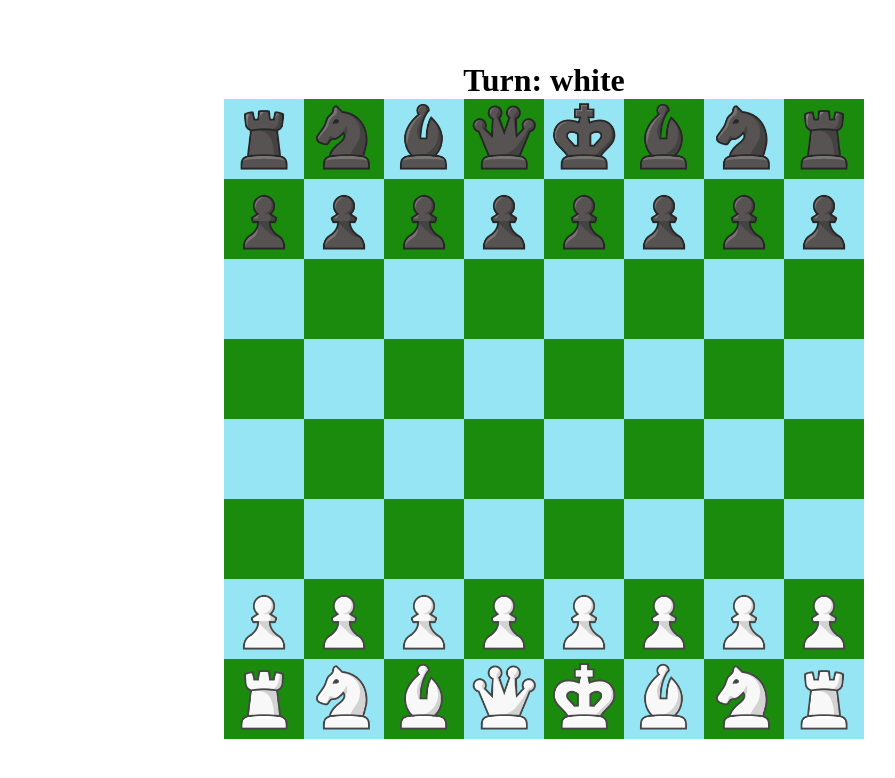
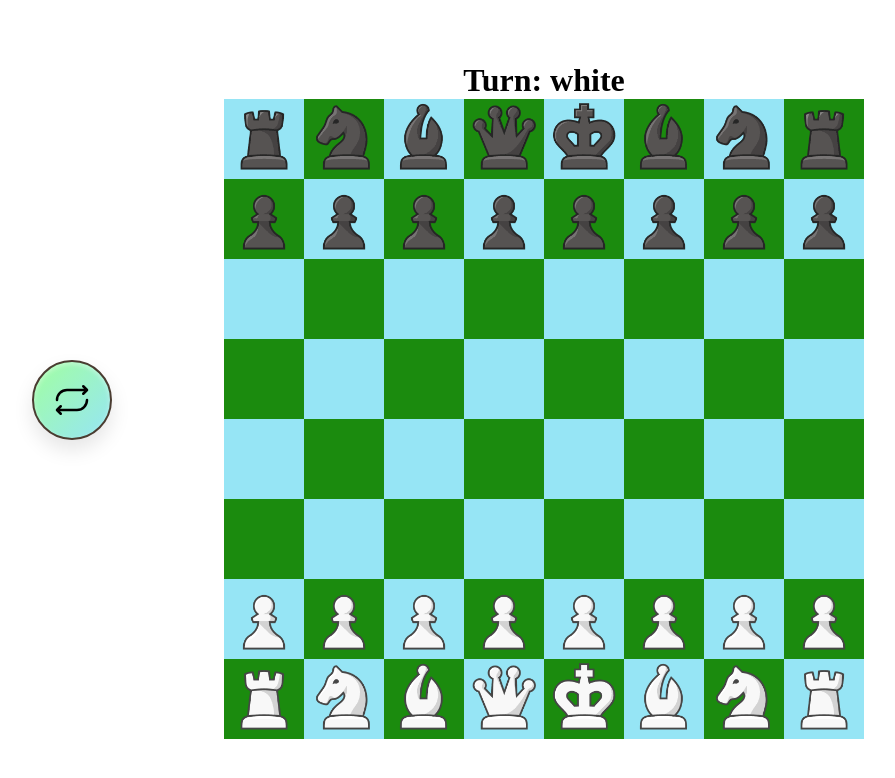
Before and after one commit to Kabadzh0b/TypeScriptChess, a React (Create React App) app: page / in a window 1280 px wide. Shown: the top 778 px of the page, without its empty margins (96-991 px from the left). Built offline with nearby package versions, Linux system fonts and the light colour scheme.

Commit message:
feat: add restart button

```diff
--- a/src/App.css
+++ b/src/App.css
@@ -63,3 +63,30 @@
 .hidden {
   display: none;
 }
+
+.restartButton {
+  position: absolute;
+  top: 50%;
+  left: 10%;
+  transform: translateY(-50%);
+
+  width: 5rem;
+  height: 5rem;
+  border-radius: 50%;
+
+  background-image: linear-gradient(to bottom right, rgb(161, 255, 161), rgb(150, 229, 245));
+
+  border: 2px solid #4a3c31;
+
+  box-shadow:
+    0 10px 20px rgba(0, 0, 0, 0.1),
+    inset 0 2px 5px rgba(255, 255, 255, 0.4);
+
+  display: flex;
+  align-items: center;
+  justify-content: center;
+
+  z-index: 50;
+  cursor: pointer;
+  transition: all 300ms ease;
+}
--- a/src/App.tsx
+++ b/src/App.tsx
@@ -20,6 +20,12 @@ function App() {
   return (
     <div className="app">
       <BoardComponent board={board} setBoard={setBoard} />
+      <button
+          className="restartButton"
+          onClick={restart}
+      >
+          <svg xmlns="http://www.w3.org/2000/svg" width="40" height="40" fill="#000000" viewBox="0 0 256 256"><path d="M24,128A72.08,72.08,0,0,1,96,56H204.69L194.34,45.66a8,8,0,0,1,11.32-11.32l24,24a8,8,0,0,1,0,11.32l-24,24a8,8,0,0,1-11.32-11.32L204.69,72H96a56.06,56.06,0,0,0-56,56,8,8,0,0,1-16,0Zm200-8a8,8,0,0,0-8,8,56.06,56.06,0,0,1-56,56H51.31l10.35-10.34a8,8,0,0,0-11.32-11.32l-24,24a8,8,0,0,0,0,11.32l24,24a8,8,0,0,0,11.32-11.32L51.31,200H160a72.08,72.08,0,0,0,72-72A8,8,0,0,0,224,120Z"></path></svg>
+      </button>
     </div>
   );
 }
--- a/src/components/BoardComponent.tsx
+++ b/src/components/BoardComponent.tsx
@@ -1,4 +1,4 @@
-import React, { FunctionComponent, useState } from "react";
+import React, { FunctionComponent, useEffect, useState } from "react";
 import SquareComponent from "./SquareComponent";
 import Board from "../models/Board";
 import { Square } from "../models/Square";
@@ -23,7 +23,7 @@ interface BoardProps {
   board: Board;
   setBoard: (board: Board) => void;
 }
-const BoardComponent: FunctionComponent<BoardProps> = ({ board}) => {
+const BoardComponent: FunctionComponent<BoardProps> = ({ board }) => {
   const [selectedSquare, setSelectedSquare] = useState<Square | null>(null);
   const [canGo, setCanGo] = useState<Square[] | null>(null);
   const [turn, setTurn] = useState<Colors | string>(Colors.White);
@@ -31,6 +31,13 @@ const BoardComponent: FunctionComponent<BoardProps> = ({ board}) => {
   const [pawnEvolutionSquare, setPawnEvolutionSquare] = useState<Square | null>(
     null
   );
+
+  useEffect(() => {
+    setTurn(Colors.White);
+    setSelectedSquare(null);
+    setCanGo(null);
+    setChooseFigureMenu(null);
+  }, [board]);
 
   const whiteKing: King = board.whiteKing;
   const blackKing: King = board.blackKing;
```
